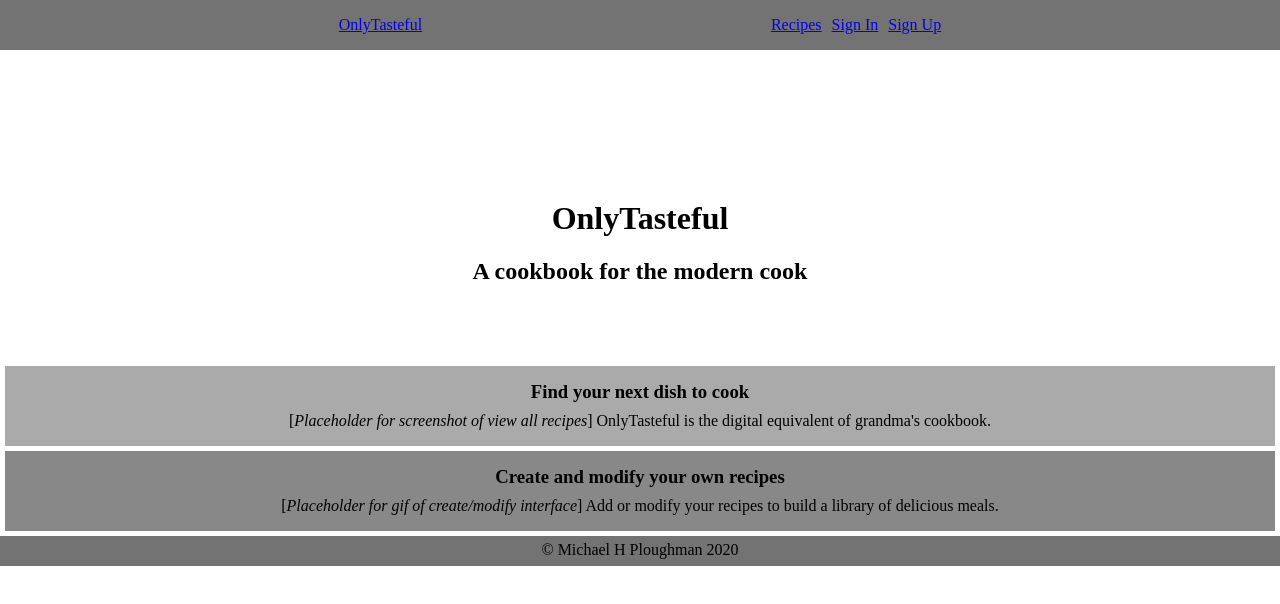
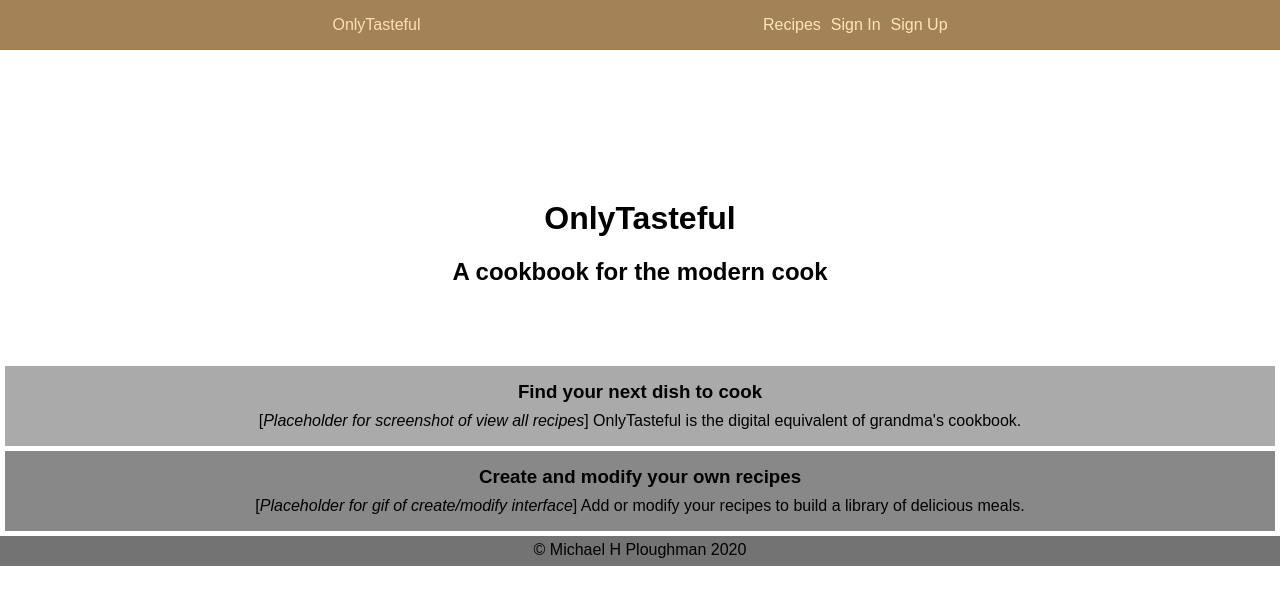
Before and after one commit to Evoxus/OnlyTasteful-client, a React (Create React App) app: page / in a window 1280 px wide. Shown: the top 604 px of the page. Built offline with nearby package versions, Linux system fonts and the light colour scheme; no server answers.

Commit message:
Light styling

```diff
--- a/src/components/App/App.css
+++ b/src/components/App/App.css
@@ -0,0 +1,27 @@
+body {
+  font-family: Arial, Helvetica, sans-serif;
+}
+
+.color-primary-0 { color: #A38257 }	/* Main Primary color */
+.color-primary-1 { color: #FFDFB6 }
+.color-primary-2 { color: #DDBB8E }
+.color-primary-3 { color: #6B5332 }
+.color-primary-4 { color: #443118 }
+
+.color-secondary-1-0 { color: #A38957 }	/* Main Secondary color (1) */
+.color-secondary-1-1 { color: #FFE6B6 }
+.color-secondary-1-2 { color: #DDC28E }
+.color-secondary-1-3 { color: #6B5832 }
+.color-secondary-1-4 { color: #443518 }
+
+.color-secondary-2-0 { color: #3F4E6D }	/* Main Secondary color (2) */
+.color-secondary-2-1 { color: #99AACD }
+.color-secondary-2-2 { color: #647394 }
+.color-secondary-2-3 { color: #253048 }
+.color-secondary-2-4 { color: #131B2D }
+
+.color-complement-0 { color: #3B5669 }	/* Main Complement color */
+.color-complement-1 { color: #94B3C9 }
+.color-complement-2 { color: #5E7A8E }
+.color-complement-3 { color: #223745 }
+.color-complement-4 { color: #11212C }
--- a/src/components/Nav/Nav.css
+++ b/src/components/Nav/Nav.css
@@ -7,7 +7,7 @@ nav {
   left: 0;
   right: 0;
   z-index: 10;
-  background-color: #737373;
+  background-color: #A38257;
   justify-content: space-evenly;
 }
 
@@ -21,3 +21,27 @@ nav ul {
 nav ul li {
   margin-left: 10px;
 }
+
+.appName {
+  color: #FFDFB6;
+  text-decoration: none;
+  transition-duration: 100ms;
+}
+
+.appName:hover {
+  color: #6B5332;
+  background-color: #FFDFB6;
+  transition-duration: 100ms;
+}
+
+.navItem {
+  color: #FFE6B6;
+  text-decoration: none;
+  transition-duration: 100ms;
+}
+
+.navItem:hover {
+  color: #FFE6B6;
+  background-color: #6B5832;
+  transition-duration: 100ms;
+}
--- a/src/components/Nav/Nav.js
+++ b/src/components/Nav/Nav.js
@@ -25,17 +25,17 @@ export default class Nav extends Component {
     const { currentUser } = this.context;
     return (
       <nav>
-        <p><Link to='/'>OnlyTasteful</Link></p>
+        <p><Link className='appName' to='/'>OnlyTasteful</Link></p>
         <ul>
-          <li><Link to='/recipes'>Recipes</Link></li>
+          <li><Link className='navItem' to='/recipes'>Recipes</Link></li>
           {
             currentUser ?
               <>
-                <li><Link to='/createrecipe'>Create Recipe</Link></li>
-                <li><Link to='/' onClick={this.onSignOut}>Sign Out</Link></li>
+                <li><Link className='navItem' to='/createrecipe'>Create Recipe</Link></li>
+                <li><Link className='navItem' to='/' onClick={this.onSignOut}>Sign Out</Link></li>
               </> : <>
-                <li><Link to='/signin'>Sign In</Link></li>
-                <li><Link to='/signup'>Sign Up</Link></li>
+                <li><Link className='navItem' to='/signin'>Sign In</Link></li>
+                <li><Link className='navItem' to='/signup'>Sign Up</Link></li>
               </>
           }
         </ul>
```
